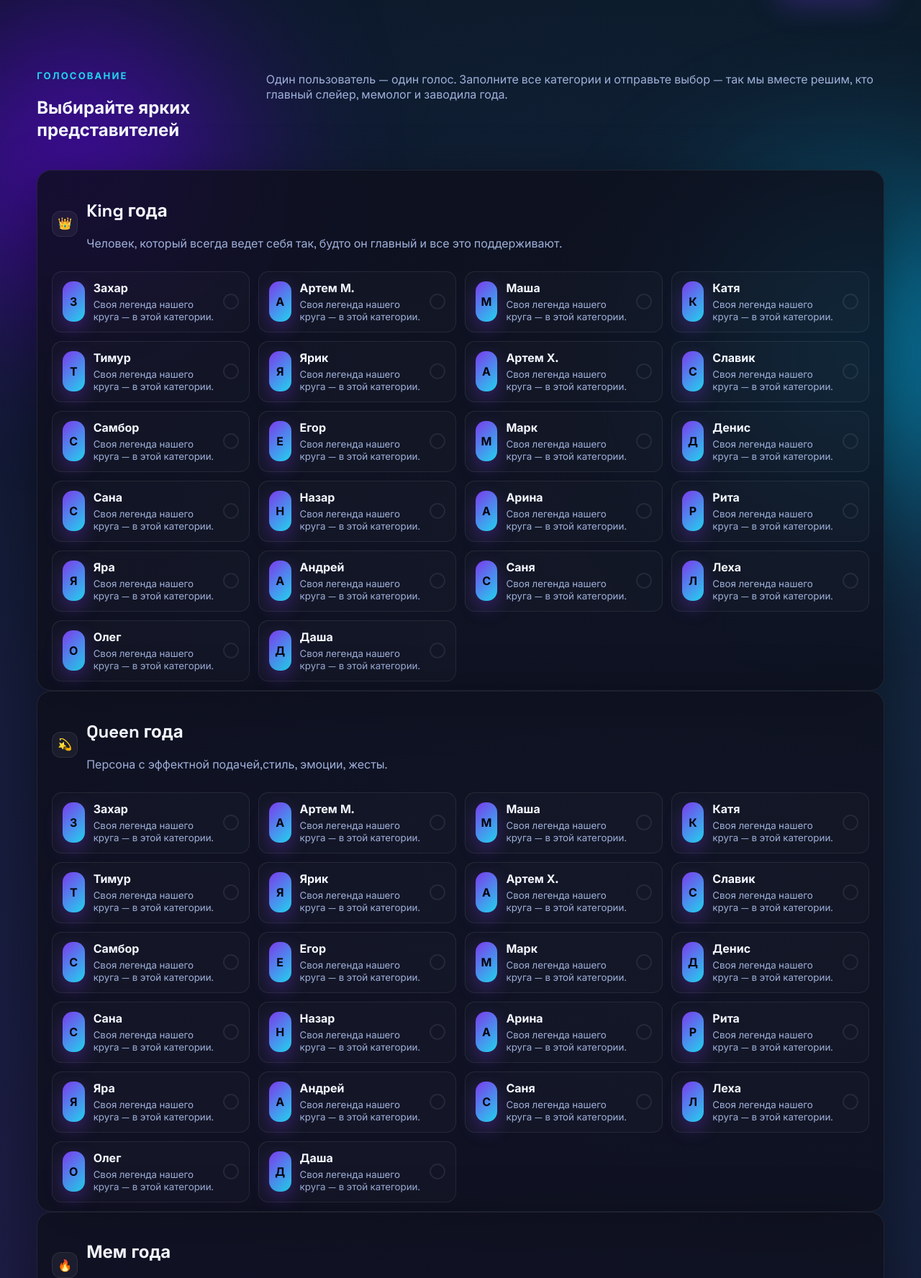
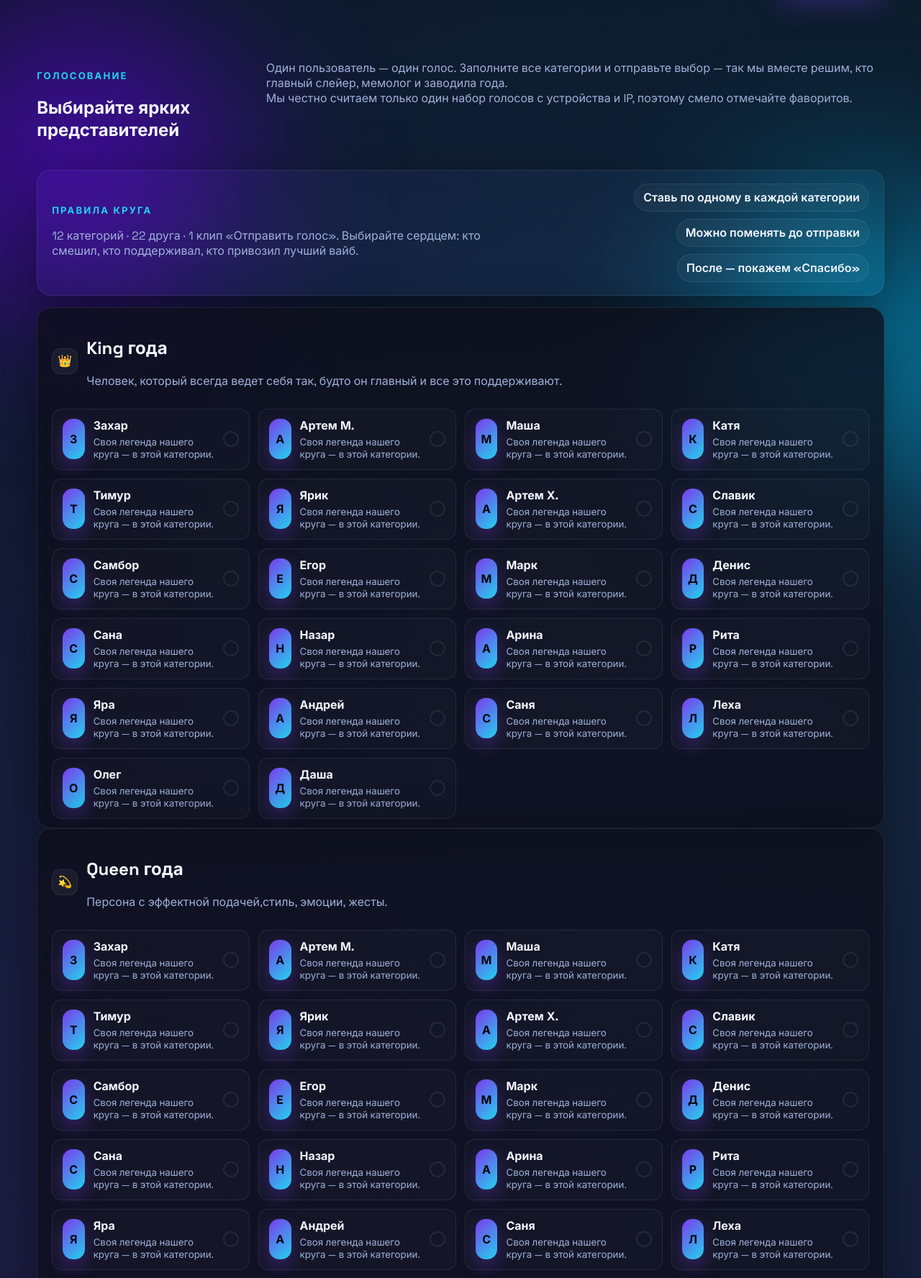
Before and after one commit to niger521488/slay2026, a Flask app: page /vote in a window 1280 px wide. Shown: the part 62-1838 px from the top of the page at 72% size. Run offline with Flask 3, Linux system fonts and the light colour scheme; data comes from the database, SQL or seed files in the repository.

Commit message:
Fix voting seed and enrich UI content

```diff
--- a/app.py
+++ b/app.py
@@ -169,10 +169,12 @@ def seed_default_data():
     nominee_total = db.execute("SELECT COUNT(*) AS total FROM nominees").fetchone()
     expected_total = len(DEFAULT_NOMINATIONS)
     expected_nominees = expected_total * len(NOMINEE_POOL)
-    if existing["total"] != expected_total or nominee_total["total"] != expected_nominees:
-        db.execute("DELETE FROM votes")
-        db.execute("DELETE FROM nominees")
-        db.execute("DELETE FROM nominations")
+    if existing["total"] == expected_total and nominee_total["total"] == expected_nominees:
+        return
+
+    db.execute("DELETE FROM votes")
+    db.execute("DELETE FROM nominees")
+    db.execute("DELETE FROM nominations")
 
     for nomination in DEFAULT_NOMINATIONS:
         cursor = db.execute(
@@ -194,6 +196,13 @@ def seed_default_data():
                 ),
             )
     db.commit()
+
+
+@app.before_request
+def ensure_data_ready():
+    if not Path(app.config["DATABASE"]).exists():
+        init_db()
+    seed_default_data()
 
 
 def fetch_nominations():
--- a/static/css/style.css
+++ b/static/css/style.css
@@ -171,6 +171,9 @@ body {
     transition: transform .2s ease, box-shadow .2s ease, background .2s ease, color .2s ease;
     min-height: 46px;
     white-space: nowrap;
+    cursor: pointer;
+    appearance: none;
+    font: inherit;
 }
 .btn.primary {
     background: linear-gradient(120deg, var(--accent), var(--accent-2));
@@ -229,6 +232,8 @@ body {
 
 .pill-list { list-style: none; padding: 0; margin: 12px 0 0; display: flex; flex-wrap: wrap; gap: 8px; }
 .pill-list li { padding: 8px 12px; background: rgba(34,211,238,0.08); border-radius: 999px; color: var(--text); font-size: .92rem; border: 1px solid var(--border); }
+.pill-list--dense { gap: 6px; }
+.pill-list--dense li { background: rgba(255,255,255,0.08); }
 
 .nominee-pills {
     display: grid;
@@ -236,6 +241,24 @@ body {
     gap: 10px;
     margin-top: 14px;
 }
+
+.info-ribbon, .vote-legend {
+    display: flex;
+    justify-content: space-between;
+    gap: 16px;
+    align-items: center;
+    padding: 18px 20px;
+    border: 1px solid var(--border);
+    border-radius: var(--radius);
+    background: linear-gradient(120deg, rgba(124,58,237,0.08), rgba(34,211,238,0.06));
+    box-shadow: var(--shadow);
+    margin-bottom: 16px;
+}
+
+.ribbon-actions { display: flex; gap: 10px; flex-wrap: wrap; justify-content: flex-end; }
+
+.mini-stats { display: grid; grid-template-columns: repeat(auto-fit, minmax(140px, 1fr)); gap: 10px; margin-top: 12px; }
+.mini-stats p { margin: 4px 0; }
 
 .pill-tag {
     padding: 10px 12px;
@@ -300,6 +323,7 @@ body {
 }
 
 .form-actions { margin-top: 22px; text-align: right; }
+.form-actions { display: flex; gap: 10px; justify-content: flex-end; flex-wrap: wrap; }
 
 .site-footer {
     border-top: 1px solid var(--border);
@@ -374,6 +398,7 @@ body {
     .nav__links a { padding: 8px 10px; }
     .nominee { grid-template-columns: 90px 1fr; }
     .card { padding: 18px; }
+    .info-ribbon, .vote-legend { flex-direction: column; align-items: flex-start; }
 }
 
 @media (max-width: 640px) {
--- a/templates/already_voted.html
+++ b/templates/already_voted.html
@@ -4,9 +4,10 @@
 <section class="section center warning reveal">
     <p class="eyebrow">Уведомление</p>
     <h1>Вы уже голосовали</h1>
-    <p class="muted">Мы обнаружили, что с этого устройства или IP голос уже был отправлен. Дважды не получится, но вы всё равно легенда нашего чата.</p>
+    <p class="muted">Мы обнаружили, что с этого устройства или IP голос уже был отправлен. Дважды не получится, но вы всё равно легенда нашего чата. Загляните к номинантам — там много знакомых лиц.</p>
     <div class="actions">
         <a class="btn primary" href="{{ url_for('index') }}">Вернуться на главную</a>
+        <a class="btn ghost" href="{{ url_for('nominations_view') }}">Посмотреть номинантов</a>
     </div>
 </section>
 {% endblock %}
--- a/templates/thanks.html
+++ b/templates/thanks.html
@@ -6,7 +6,7 @@
     <div class="confetti" aria-hidden="true"></div>
     <p class="eyebrow">Спасибо!</p>
     <h1>Ваш голос зафиксирован</h1>
-    <p class="muted">Мы сохранили выбор и сообщим о результатах после завершения голосования. Вы — часть истории SLAY KRYSHA, той самой компании друзей, которая умеет радоваться за своих.</p>
+    <p class="muted">Мы сохранили выбор и сообщим о результатах после завершения голосования. Вы — часть истории SLAY KRYSHA, той самой компании друзей, которая умеет радоваться за своих. Пока ждёте итоги — киньте ссылку остальным, пусть тоже отметятся.</p>
     <div class="actions">
         <a class="btn primary" href="{{ url_for('index') }}">На главную</a>
         <a class="btn ghost" href="{{ url_for('nominations_view') }}">Посмотреть номинантов</a>
--- a/templates/vote.html
+++ b/templates/vote.html
@@ -7,7 +7,22 @@
             <p class="eyebrow">Голосование</p>
             <h1>Выбирайте ярких представителей</h1>
         </div>
-        <p class="muted">Один пользователь — один голос. Заполните все категории и отправьте выбор — так мы вместе решим, кто главный слейер, мемолог и заводила года.</p>
+        <div class="muted">
+            Один пользователь — один голос. Заполните все категории и отправьте выбор — так мы вместе решим, кто главный слейер, мемолог и заводила года.
+            <br>Мы честно считаем только один набор голосов с устройства и IP, поэтому смело отмечайте фаворитов.
+        </div>
+    </div>
+
+    <div class="vote-legend card glass">
+        <div>
+            <p class="eyebrow">Правила круга</p>
+            <p class="muted">12 категорий · 22 друга · 1 клип «Отправить голос». Выбирайте сердцем: кто смешил, кто поддерживал, кто привозил лучший вайб.</p>
+        </div>
+        <div class="ribbon-actions">
+            <span class="pill">Ставь по одному в каждой категории</span>
+            <span class="pill">Можно поменять до отправки</span>
+            <span class="pill">После — покажем «Спасибо»</span>
+        </div>
     </div>
 
     <form class="vote-form" method="post">
@@ -41,6 +56,7 @@
         {% endfor %}
         <div class="form-actions">
             <button class="btn primary btn-large" type="submit">Отправить голос</button>
+            <a class="btn ghost btn-large" href="{{ url_for('nominations_view') }}">Посмотреть номинантов</a>
         </div>
     </form>
 </section>
```
Also changed, not shown: templates/index.html (+48 -0 lines), templates/nominations.html (+15 -1 lines).
